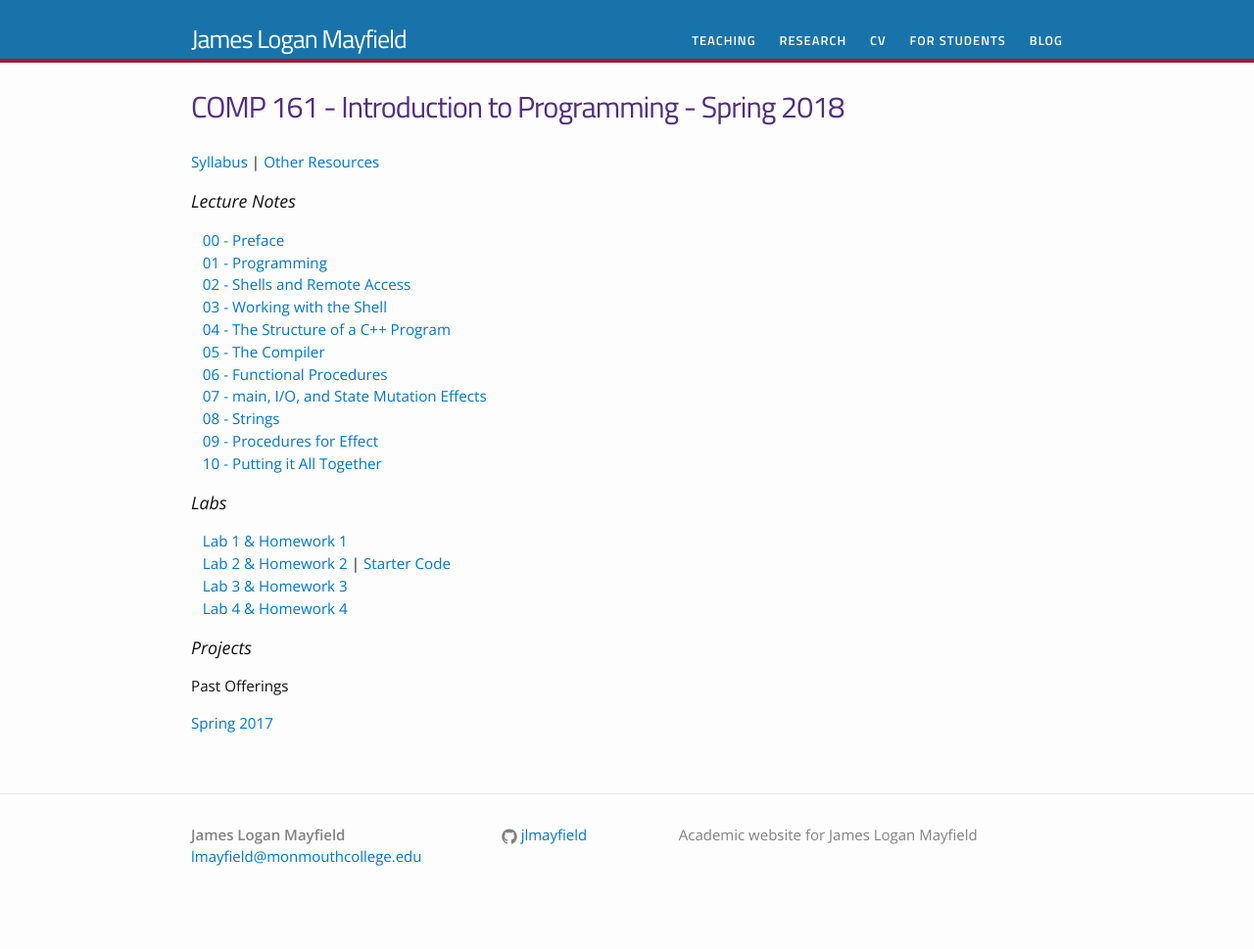
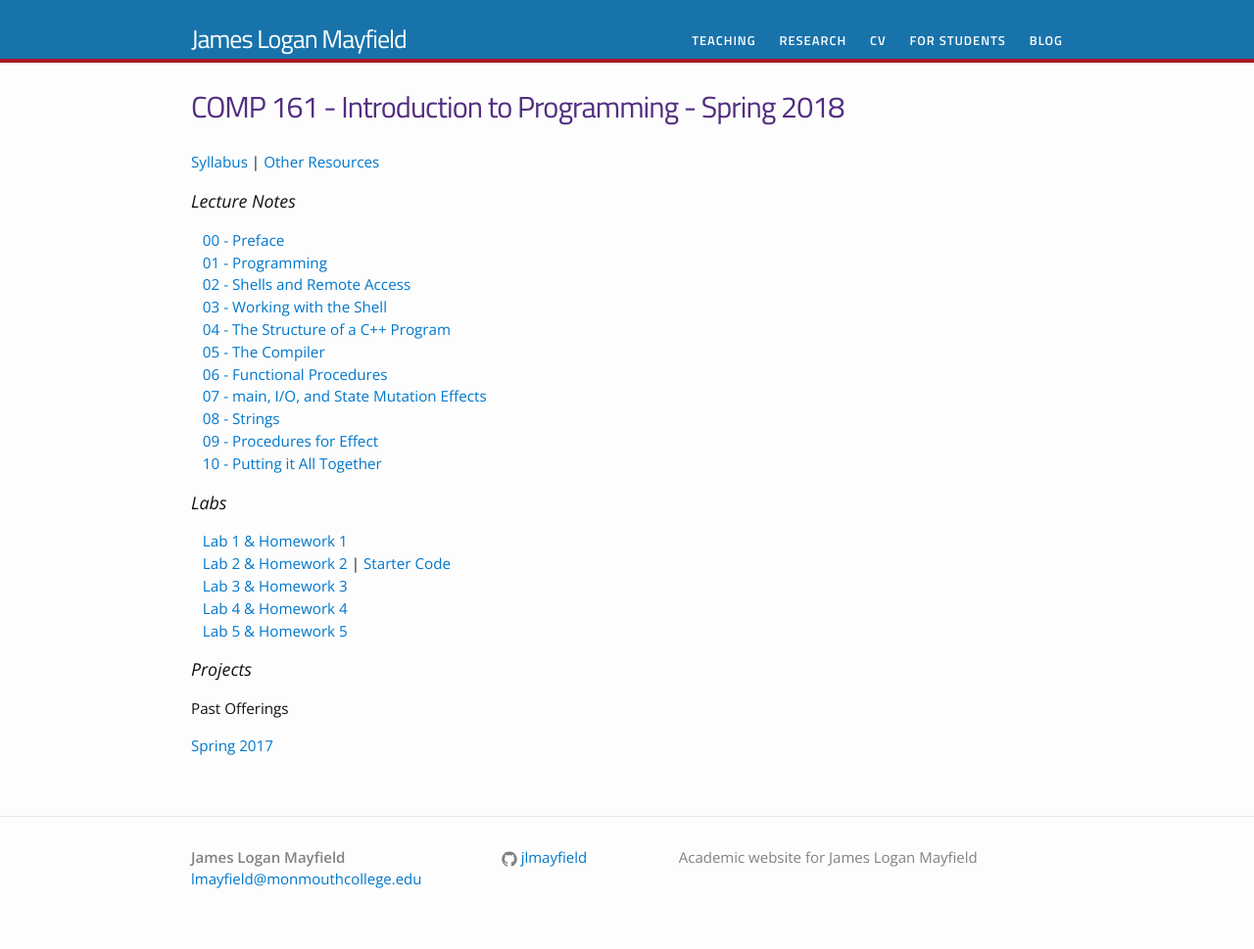
Before and after one commit to jlmayfield/jlmayfield.github.io, a Jekyll site: the page built from teaching/comp161.md, in a window 1280 px wide. Shown: the whole page at 98% size. Built offline with Jekyll 4.4.1, drawn with Linux system fonts in a browser that asks for light colours; before the commit the page ends 946 px from its top, so only the background shows below that.

Commit message:
sp18. c161. added lab5.

```diff
--- a/teaching/comp161.md
+++ b/teaching/comp161.md
@@ -27,6 +27,7 @@ permalink: /teaching/COMP161/
 &nbsp;&nbsp;&nbsp;[Lab 2 & Homework 2](/teaching/COMP161/labs/comp161-lab2.pdf)  |  [Starter Code](/teaching/COMP161/labs/lab2.zip)
 &nbsp;&nbsp;&nbsp;[Lab 3 & Homework 3](/teaching/COMP161/labs/comp161-lab3.pdf)
 &nbsp;&nbsp;&nbsp;[Lab 4 & Homework 4](/teaching/COMP161/labs/comp161-lab4.pdf)
+&nbsp;&nbsp;&nbsp;[Lab 5 & Homework 5](/teaching/COMP161/labs/comp161-lab5.pdf)
 
 
 ### Projects
```
Also changed, not shown: 1 other file.
